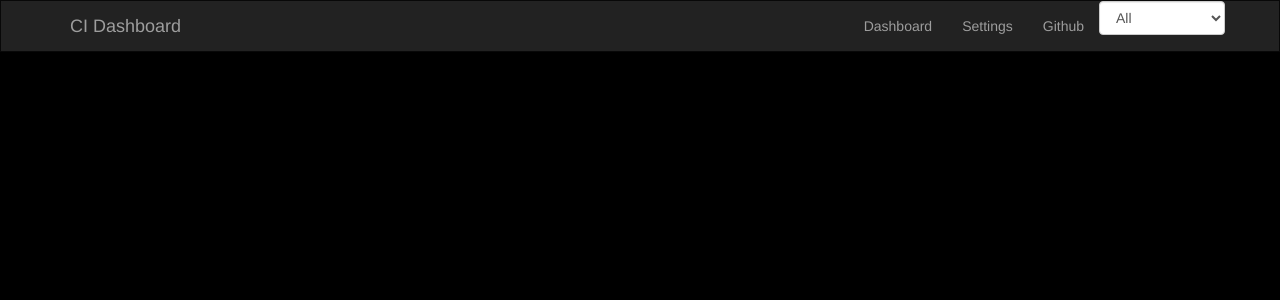
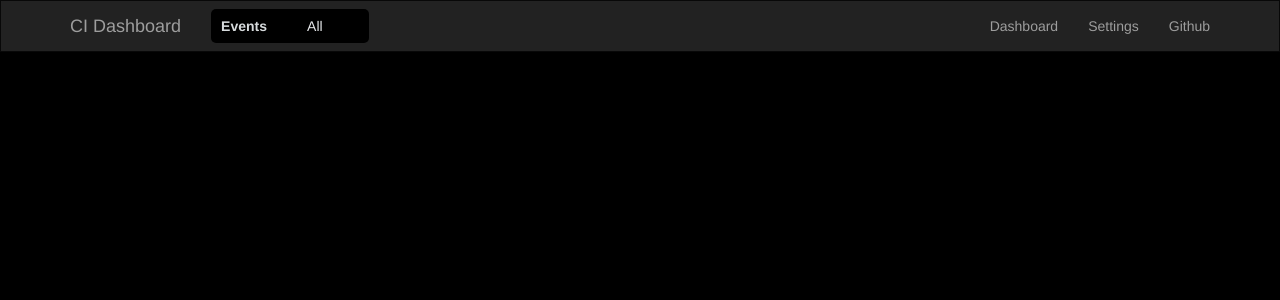
Before and after one commit to ratnaabrol/ci-dashboard, a Flask app: page / in a window 1280 px wide. Shown: the top 300 px of the page. Run offline with Flask 2, Linux system fonts and the light colour scheme; data that the repository does not hold is empty; some libraries are stand-ins or nearby versions.

Commit message:
in progress commit

```diff
--- a/static/css/dashboard.css
+++ b/static/css/dashboard.css
@@ -83,3 +83,54 @@ html{font-size:1vw}
 .panel.errored{background-color:#922B21;}
 .panel.canceled{background-color:#5D6D7E;}
 .panel.None{background-color:#A04000;}
+
+
+.filter
+{
+    color:#E5E7E9;
+    border-radius: 5px;
+    background: rgba(0,0,0,0);
+    border:none;
+    text-align: center;
+    padding: 7px;
+    width:auto;
+    border-radius: 2px;
+    -webkit-appearance: none;
+    -moz-appearance: none;
+}
+
+.filter option
+{
+    background: #fff;
+    color:#000;
+}
+
+.bars-container {
+  position: absolute;
+  width: 100%;
+  height: 2px;
+  display: none;
+}
+.bar {
+  content: "";
+  display: inline;
+  position: absolute;
+  left: 50%;
+  height: 100%;
+  text-align: center;
+}
+
+.bar:nth-child(1) {
+  background-color: #2874A6;
+  animation: loading 2s linear infinite;
+}
+.bar:nth-child(2) {
+  background-color: #283747;
+  animation: loading 2s linear 1s infinite;
+}
+
+@keyframes loading {
+    from {left: 50%; width: 0; z-index:100;}
+    50% {left: 0; width: 100%; z-index: 10;}
+    to {left: 0; width: 100%;}
+}
--- a/static/js/script.js
+++ b/static/js/script.js
@@ -19,16 +19,20 @@ $(document).ready(function(){
         timer = setInterval(function(){updateDashboard();}, parseInt(interval));
     });
 
+    $("#event_filter").change(function() {
+        updateDashboard();
+    });
+
 });
 
 function updateDashboard(){
-
+    $("#update-loader").show();
    var event_type = $('#event_filter').val();
-
     $.ajax({
         url: "/dashboard/update?event_type=" + event_type,
         success: function (data) {
            $('#container').html(data);
+           $("#update-loader").hide();
         }
     });
 };
--- a/templates/dashboard.html
+++ b/templates/dashboard.html
@@ -14,8 +14,8 @@
             --panel-height: calc({{100*1.1/columns}}%);
             --repo-slug: calc({{4.5/columns}}rem);
             --event-title: calc({{5/columns}}rem);
-            --footer-text: calc({{3/columns}}rem);
-            --event-details-text: calc({{3.5/columns}}rem);
+            --footer-text: calc({{3.3/columns}}rem);
+            --event-details-text: calc({{3.6/columns}}rem);
             --event-details-image: calc({{4/columns}}rem);
         }
         body{background: #000}
--- a/templates/layout.html
+++ b/templates/layout.html
@@ -16,15 +16,18 @@
                     <a class="navbar-brand" href="/">CI Dashboard</a>
                 </div>
 
-                <ul class="nav navbar-nav navbar-right">
-                    <select class="form-control" id="event_filter">
-                        <option value="all">All</option>
-                        <option value="cron">Cron</option>
-                        <option value="push">Push</option>
-                        <option value="pull_request">Pull Request</option>
-                        <option value="api">Api</option>
-                    </select>
-                </ul>
+                <form class="navbar-form navbar-left">
+                    <div class = "form-group" style="padding:0 10px; background: #000; border-radius:5px;">
+                        <label for="event_filter" style="color:#D7DBDD">Events</label>
+                        <select id="event_filter" class="filter">
+                          <option value="all">All</option>
+                          <option value="cron">Cron</option>
+                          <option value="pull_request"n>Pull request</option>
+                          <option value="push">Push</option>
+                          <option value="api">Api</option>
+                        </select>
+                    </div>
+                </form>
 
                 <ul class="nav navbar-nav navbar-right">
                     <li><a href="/dashboard">Dashboard</a></li>
@@ -32,6 +35,13 @@
                     <li><a href="https://github.com/ahmedelsayed-93/ci-dashboard" target="_blank">Github</a></li>
                 </ul>
             </div>
+
+            <div id="update-loader" class="bars-container">
+                <div class="bar"></div>
+                <div class="bar"></div>
+                <div class="bar"></div>
+            </div>
+
         </nav>
         <div>
             {% block content %}{% endblock %}
--- a/utils.py
+++ b/utils.py
@@ -35,7 +35,9 @@ def get_dashboard(event_type=None):
                 "info": repo.info(),
                 "last_build": repo.last_build(event_type=event_type)
             }
-            dashboard.append(data)
+
+            if data['last_build'] or event_type == 'all':
+                dashboard.append(data)
 
     def workers():
         threads_list = []
```
